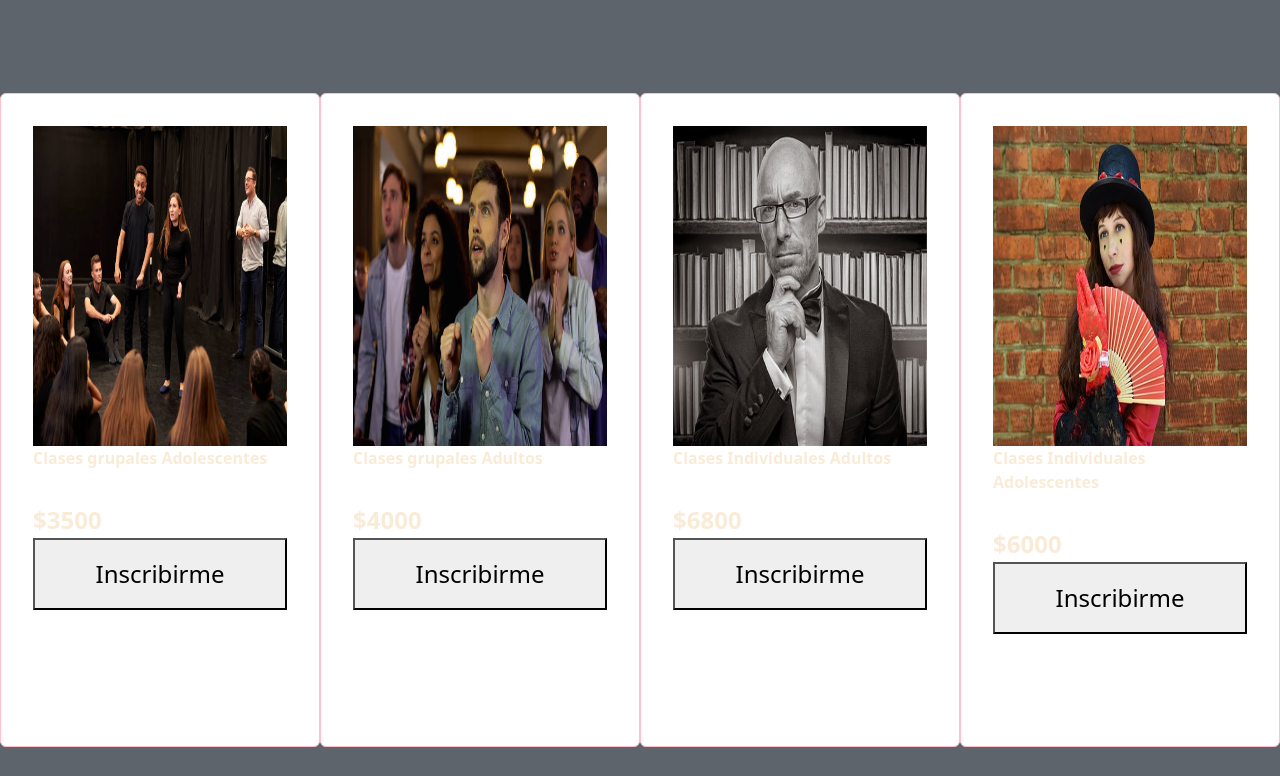
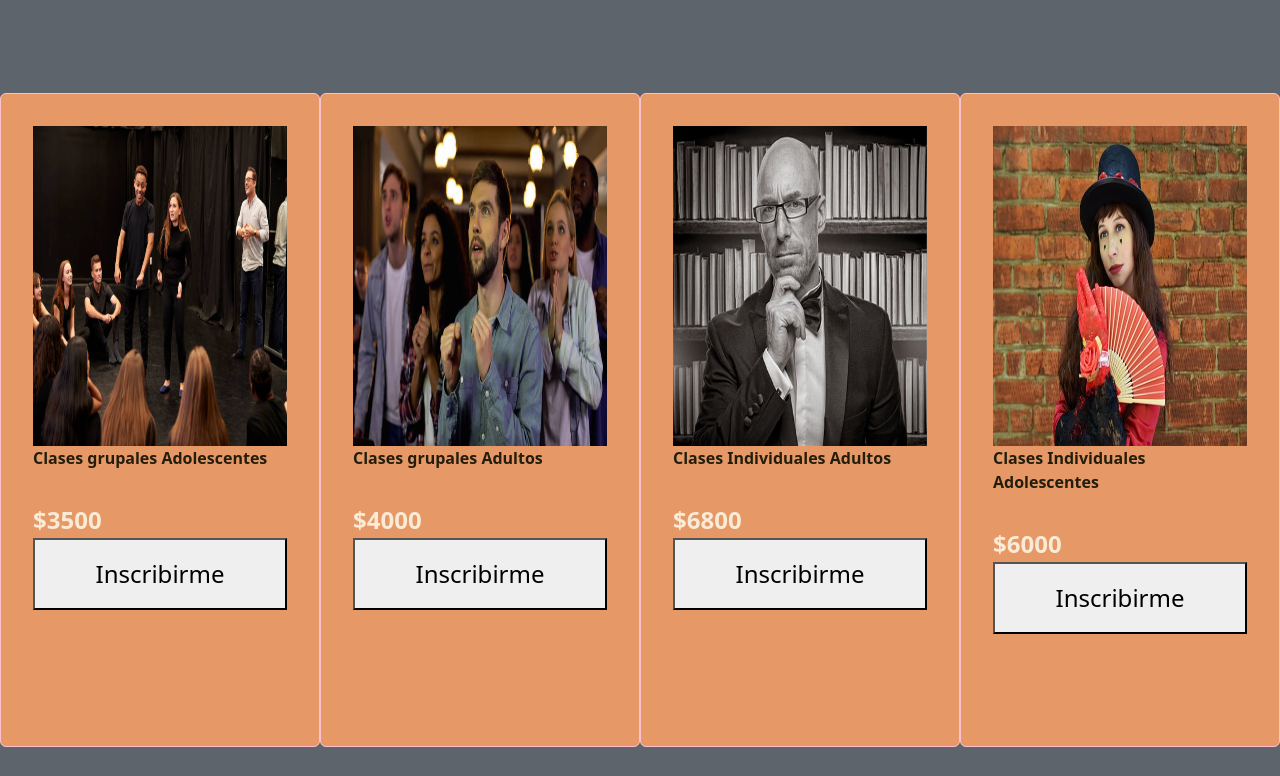
Before and after one commit to mariadrey17/nuevasass, a website: page pages/contacto.html in a window 1280 px wide. Shown: the part 1658-2434 px from the top of the page. Drawn offline with nearby package versions, Linux system fonts and the light colour scheme; grey boxes are pictures that could not be loaded.

Commit message:
el menu desplegable en muestras no funciona  y cambie algunas cosas del style en contacto para que sean mas inclusivo

```diff
--- a/scss/_contacto.scss
+++ b/scss/_contacto.scss
@@ -29,6 +29,7 @@ h4 {
 }
 .card {
   border:solid .1rem pink ;
+  background-color:#E69867 ;
   width:calc($separacion + 10rem) ;
   padding:calc($separacion - 8rem);
   position:relative;
@@ -57,6 +58,7 @@ div {
 .card_parrafo {
   font-size:$fuente-chica;
   margin-bottom:2rem ;
+  color:#241D0C ;
 }
 
 .card_image {
```
Also changed, not shown: css/styles.css, 1 other file.
